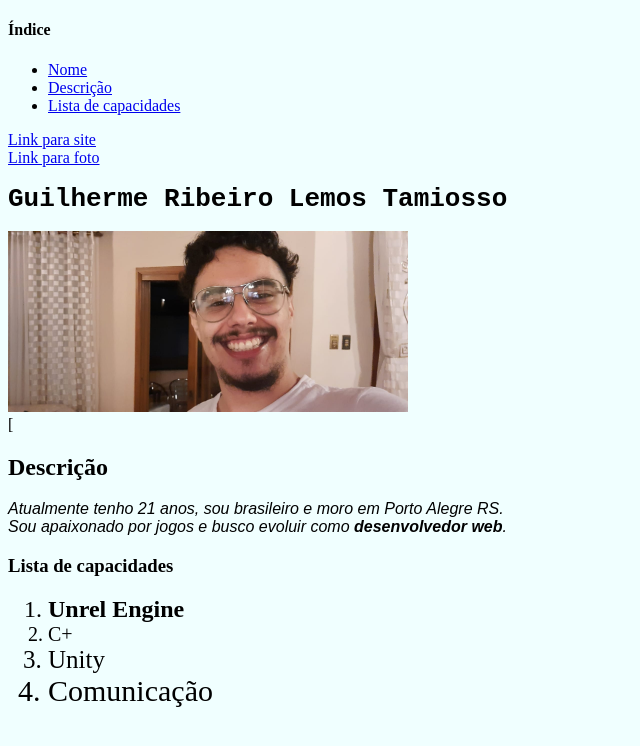
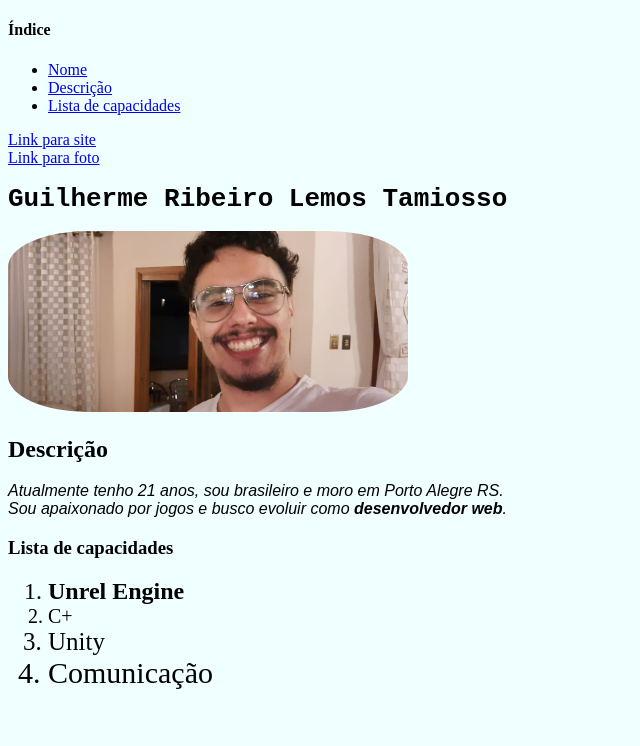
Before and after one commit to tamiosso125/tamiosso125.github.io, a plain HTML site: page index.html in a window 1280 px wide. Shown: the whole page, without its empty margins (0-640 px from the left). Drawn offline with Linux system fonts and the light colour scheme.

Commit message:
Adicionado circle na imagem

```diff
--- a/index.html
+++ b/index.html
@@ -31,7 +31,7 @@
     <img id="idImagem" src="imagem.jpeg" alt="Foto de Guilherme no Natal" width="400px">
 </div>
 
-<div>[
+<div>
     <h2 id="h2">
         Descrição
     </h2>
--- a/style.css
+++ b/style.css
@@ -23,3 +23,8 @@ body{
 .l4{
   font-size: 30px;
 }
+
+#idImagem{
+border-radius: 20%;
+
+}
```
